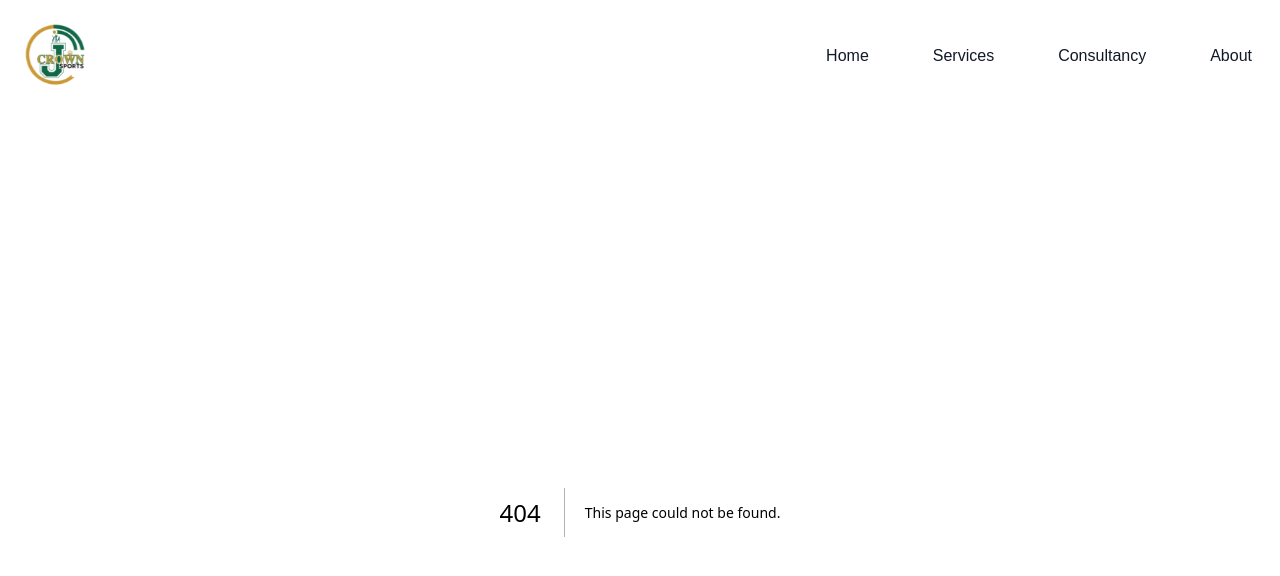
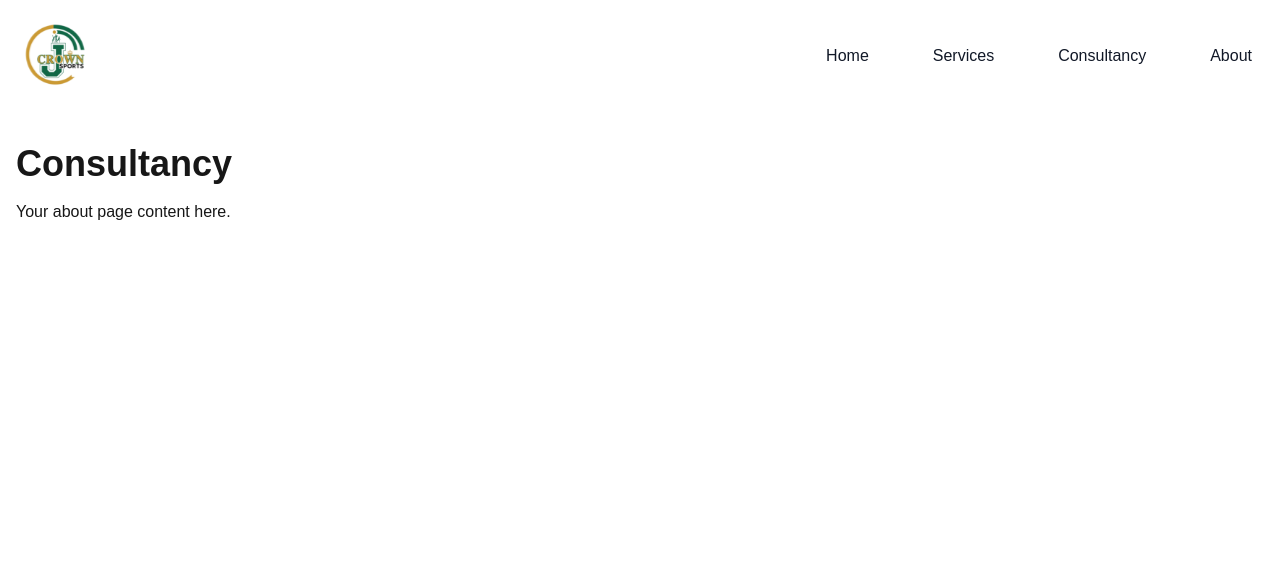
Before and after one commit to MosesAweda/Jcrown, a Next.js app: page /consultancy in a window 1280 px wide. Before the commit this address had no page. Shown: the top 576 px of the page. Built offline with nearby package versions, Linux system fonts and the light colour scheme.

Commit message:
add more routes

```diff
--- a/app/components/Navigation.tsx
+++ b/app/components/Navigation.tsx
@@ -84,7 +84,7 @@
             </li>
             <li>
               <Link
-                href="/Services"
+                href="/services"
                 className={getLinkClassName('/Services')}
                 aria-current={isActive('/Services') ? 'page' : undefined}
                 onClick={closeMenu}
@@ -94,7 +94,7 @@
             </li>
             <li>
               <Link
-                href="/Consultancy"
+                href="/consultancy"
                 className={getLinkClassName('/Consultancy')}
                 aria-current={isActive('/Consultancy') ? 'page' : undefined}
                 onClick={closeMenu}
@@ -104,7 +104,7 @@
             </li>
             <li>
               <Link
-                href="/About"
+                href="/about"
                 className={getLinkClassName('/About')}
                 aria-current={isActive('/About') ? 'page' : undefined}
                 onClick={closeMenu}
--- /dev/null
+++ b/app/consultancy/page.tsx
@@ -0,0 +1,8 @@
+export default function Services() {
+    return (
+      <main className="container mx-auto px-4 py-8">
+        <h1 className="text-4xl font-bold">Consultancy</h1>
+        <p className="mt-4">Your about page content here.</p>
+      </main>
+    )
+  }
--- a/app/layout.tsx
+++ b/app/layout.tsx
@@ -14,8 +14,8 @@
 });
 
 export const metadata: Metadata = {
-  title: "Create Next App",
-  description: "Generated by create next app",
+  title: "Jcrown Sports",
+  description: "",
 };
 
 export default function RootLayout({
--- /dev/null
+++ b/app/services/page.tsx
@@ -0,0 +1,8 @@
+export default function Services() {
+    return (
+      <main className="container mx-auto px-4 py-8">
+        <h1 className="text-4xl font-bold">Services </h1>
+        <p className="mt-4">Your about page content here.</p>
+      </main>
+    )
+  }
```
Also changed, not shown: 1 other file (tests, documents, lock files or other folders).
